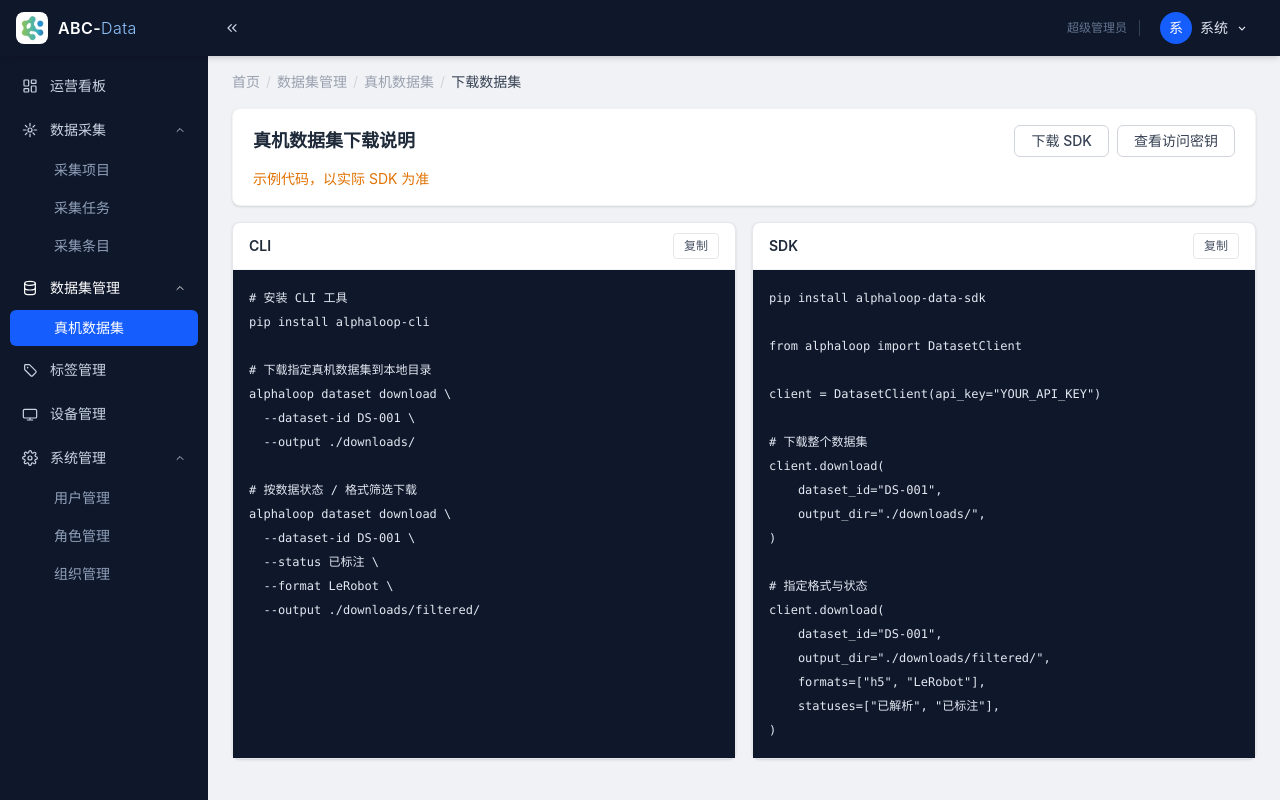
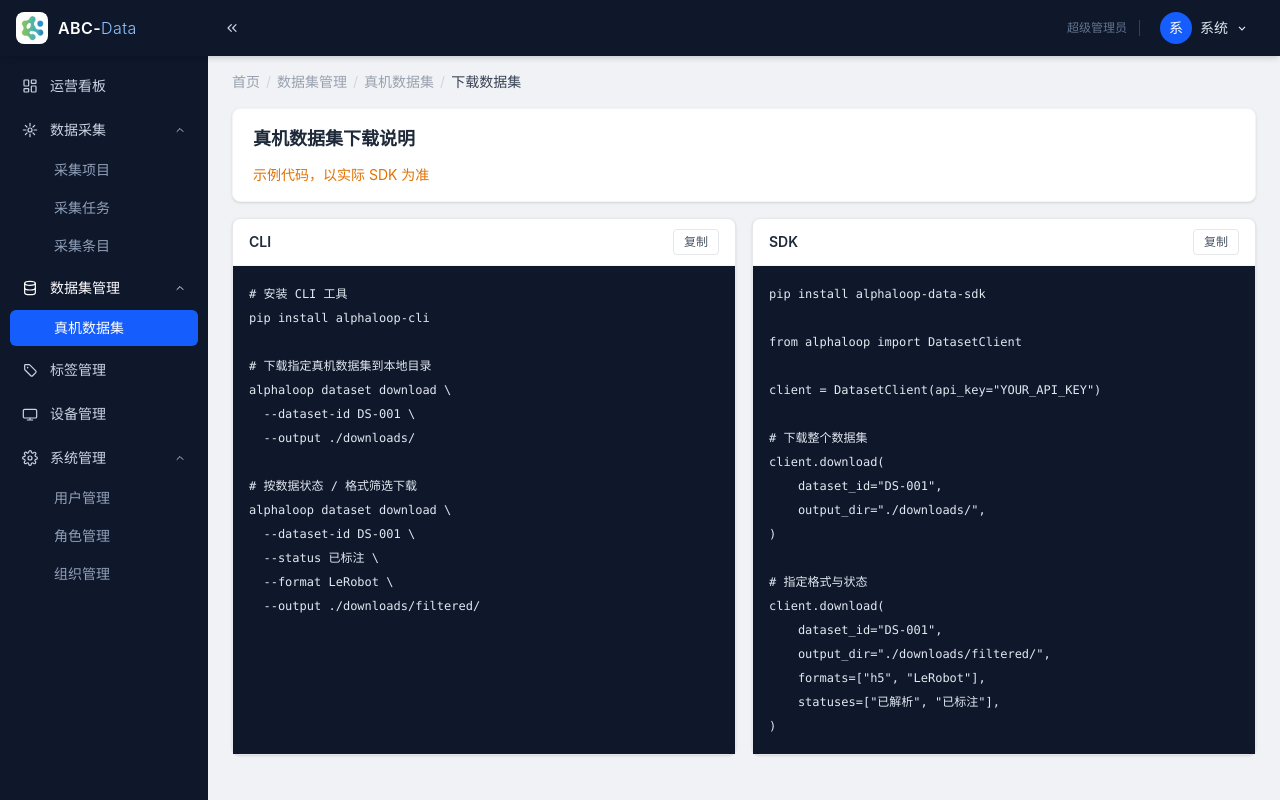
Before and after one commit to stacievans/data-platform-prototype, a React (Vite) app: page /dataset/self/download in a window 1280 px wide. Built offline with nearby package versions, Linux system fonts and the light colour scheme.

Commit message:
去掉数据集下载SDK两按钮

```diff
--- a/src/pages/Dataset/SelfDownload.jsx
+++ b/src/pages/Dataset/SelfDownload.jsx
@@ -1,5 +1,4 @@
 import { useState } from 'react'
-import Button from '../../components/common/Button'
 import { useToast } from '../../components/common/Toast'
 
 const CLI_CODE = `# 安装 CLI 工具
@@ -76,13 +75,7 @@ export default function SelfDatasetDownload() {
   return (
     <div className="space-y-4">
       <div className="rounded-lg border border-gray-100 bg-white px-5 py-4 shadow-sm">
-        <div className="flex flex-wrap items-center justify-between gap-3">
-          <h2 className="text-lg font-semibold text-gray-800">真机数据集下载说明</h2>
-          <div className="flex items-center gap-2">
-            <Button onClick={() => show('SDK 下载功能即将开放')}>下载 SDK</Button>
-            <Button onClick={() => show('访问密钥管理功能即将开放')}>查看访问密钥</Button>
-          </div>
-        </div>
+        <h2 className="text-lg font-semibold text-gray-800">真机数据集下载说明</h2>
         <p className="mt-3 text-sm text-amber-600">
           示例代码，以实际 SDK 为准
         </p>
```
Also changed, not shown: 1 other file (tests, documents, lock files or other folders).
